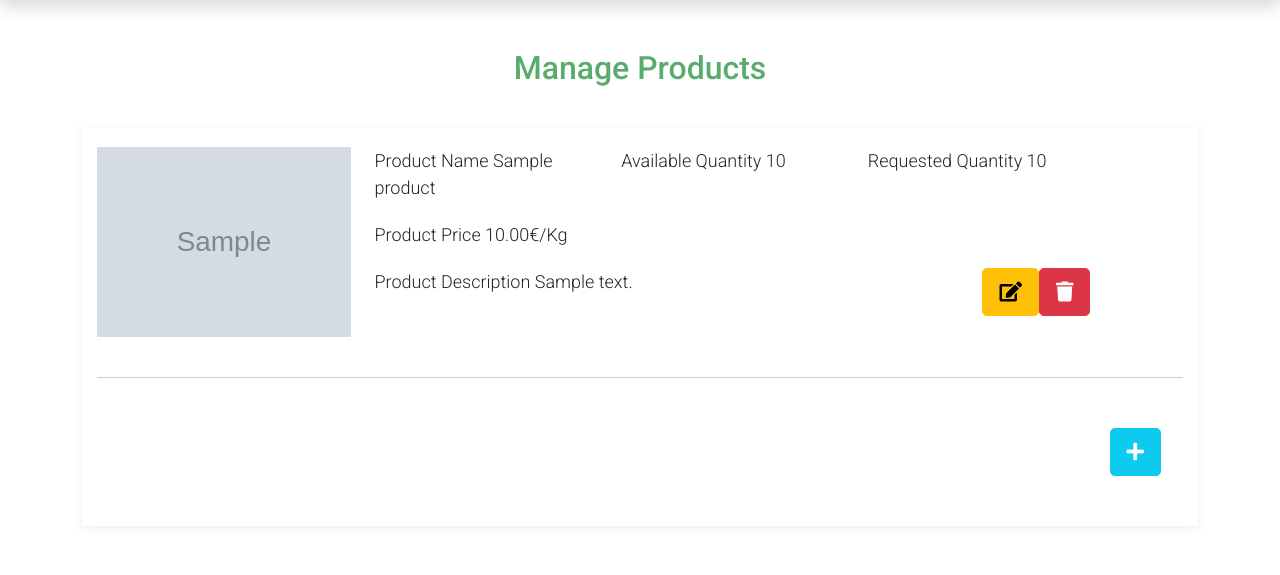
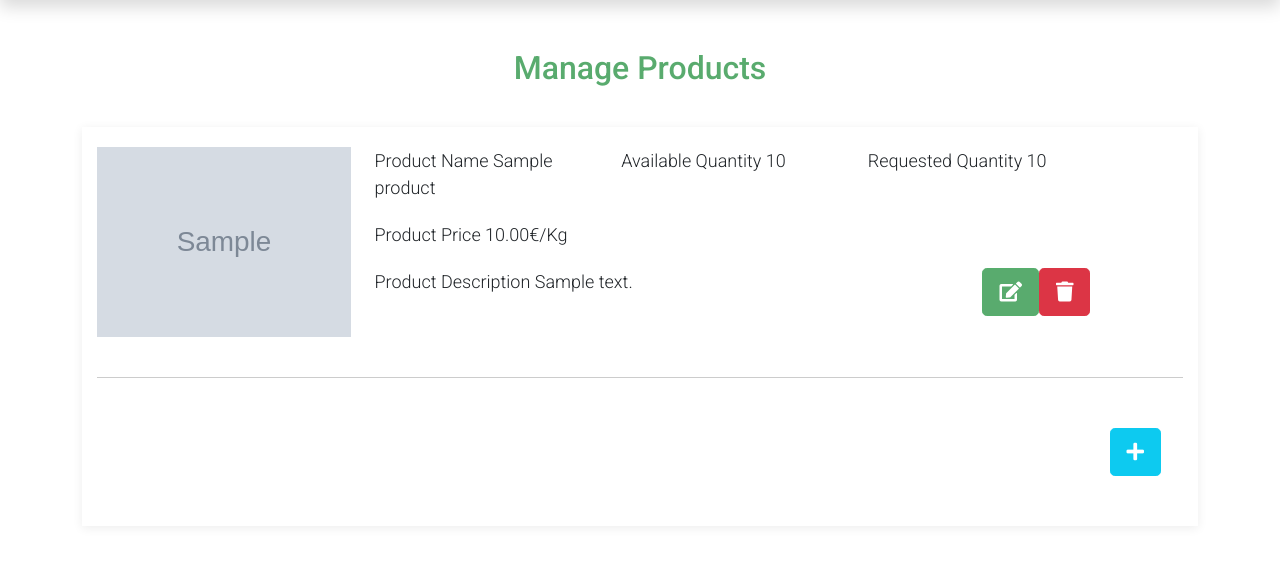
Before and after one commit to shantifabri/SE2-R1-SPG, a Flask app: page /manageproducts in a window 1280 px wide. Shown: the part 133-708 px from the top of the page. Run offline with Flask 2, Linux system fonts and the light colour scheme; a user stored in the database is signed in; tables that the repository leaves empty hold one stand-in row (values such as "Sample post"); grey boxes marked "Sample" are stand-in pictures; parts of the project's set-up code (start-up, migrations or seed data) failed here and were passed over; some libraries are stand-ins or nearby versions.

Commit message:
Update manageproducts.html

```diff
--- a/project/project/templates/manageproducts.html
+++ b/project/project/templates/manageproducts.html
@@ -76,7 +76,7 @@
                                             <div class="col-md-4 align-self-end">
                                                 <div class="form-group ">
                                                     <button type="button" onclick="emptyCart()" class="btn btn-danger btn-lg btn-block float-right align-self-end"><i class="fas fa-trash"></i></button>
-                                                    <button type="button" onclick="emptyCart()" class="btn btn-warning btn-lg btn-block float-right align-self-end"><i class="fas fa-edit"></i></button>
+                                                    <button type="button" onclick="emptyCart()" class="btn btn-success btn-lg btn-block float-right align-self-end"><i class="fas fa-edit"></i></button>
                                                 </div>
                                             </div>
                                         </div>
```
